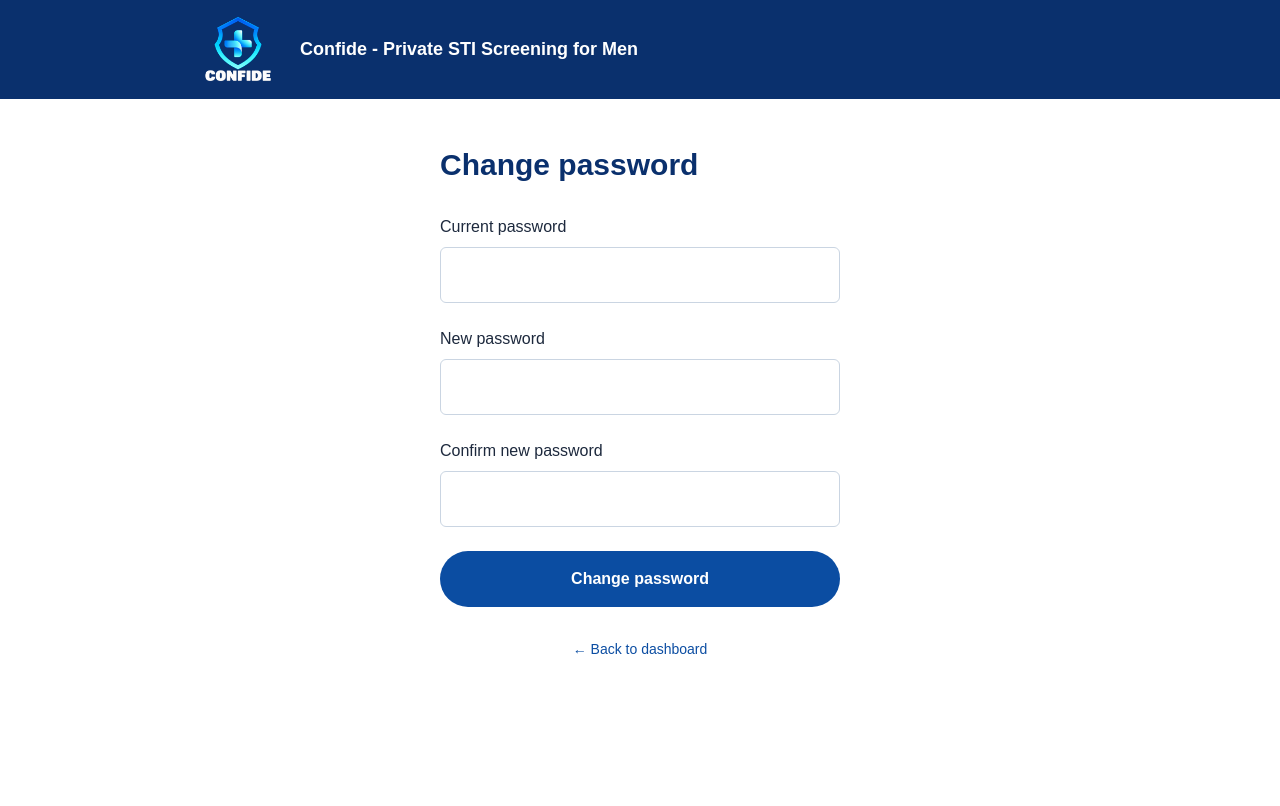
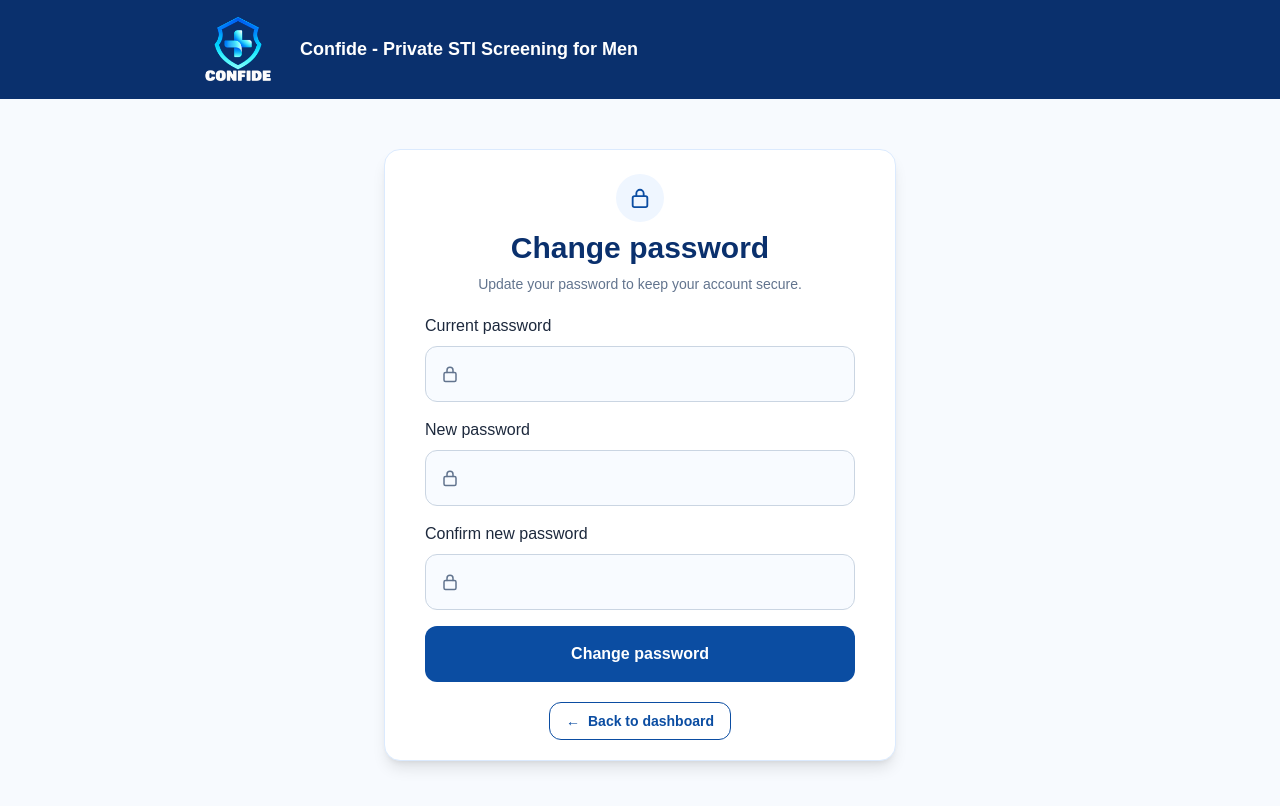
Before and after one commit to nisithSaranga/Confide, a Next.js app in the folder frontend/: page /change-password in a window 1280 px wide. Shown: the top 806 px of the page. Built offline with nearby package versions, Linux system fonts and the light colour scheme.

Commit message:
Align change password page with authentication UI
- Applied the shared authentication card and password-field styling
- Added consistent heading, security guidance and lock icon on the fields
- Updated primary action styling and spacing
- Added the compact Back to dashboard control

```diff
--- a/frontend/src/app/change-password/page.tsx
+++ b/frontend/src/app/change-password/page.tsx
@@ -14,7 +14,7 @@ export default function ChangePassword() {
   const [showToast, setShowToast] = useState(false);
 
   return (
-    <main className="min-h-screen bg-white">
+    <main className="min-h-screen bg-[#F7FAFE]">
       <nav className="bg-[#0A306D] px-47 py-4 flex items-center">
         <Link href="/dashboard" className="flex items-center gap-3 w-full">
         <Image src="/logo.png" alt="Confide" width={100} height={100} />
@@ -24,8 +24,34 @@ export default function ChangePassword() {
       </Link>
       </nav>
 
-      <div className="max-w-md mx-auto px-6 py-12">
-        <h1 className="text-3xl font-bold text-[#0A306D] mb-8">Change password</h1>
+      <div className="min-h-[calc(100vh-88px)] flex items-center justify-center px-6 py-4">
+        <div className="w-full max-w-lg bg-white border border-blue-100 rounded-2xl shadow-lg px-10 pt-6 pb-5">
+          <div className="flex justify-center mb-2">
+            <div className="w-12 h-12 rounded-full bg-blue-50 flex items-center justify-center">
+              <svg
+                xmlns="http://www.w3.org/2000/svg"
+                width="22"
+                height="22"
+                viewBox="0 0 24 24"
+                fill="none"
+                stroke="#0B4DA2"
+                strokeWidth="2"
+                strokeLinecap="round"
+                strokeLinejoin="round"
+              >
+                <rect width="16" height="12" x="4" y="10" rx="2" />
+                <path d="M8 10V7a4 4 0 0 1 8 0v3" />
+              </svg>
+            </div>
+          </div>
+
+          <h1 className="text-3xl font-bold text-[#0A306D] text-center">
+            Change password
+          </h1>
+
+          <p className="text-slate-500 text-sm text-center mt-2 mb-5">
+            Update your password to keep your account secure.
+          </p>
 
         {success ? (
           <div className="bg-green-50 border border-green-200 rounded-xl p-6 text-center">
@@ -36,7 +62,7 @@ export default function ChangePassword() {
           </div>
         ) : (
           <form
-            className="space-y-6"
+            className="space-y-4"
             onSubmit={async (e) => {
               e.preventDefault();
               setError("");
@@ -66,48 +92,109 @@ export default function ChangePassword() {
           >
             <div>
               <label className="text-base text-slate-800 block mb-2">Current password</label>
+               <div className="relative">
+                  <svg
+                    xmlns="http://www.w3.org/2000/svg"
+                    width="18"
+                    height="18"
+                    viewBox="0 0 24 24"
+                    fill="none"
+                    stroke="currentColor"
+                    strokeWidth="2"
+                    strokeLinecap="round"
+                    strokeLinejoin="round"
+                    className="absolute left-4 top-1/2 -translate-y-1/2 text-slate-500 pointer-events-none"
+                  >
+                    <rect width="16" height="12" x="4" y="10" rx="2" />
+                    <path d="M8 10V7a4 4 0 0 1 8 0v3" />
+                  </svg>
+
                   <input
                     type="password"
                     value={currentPassword}
                     onChange={(e) => setCurrentPassword(e.target.value)}
-                className="w-full h-14 px-4 border border-slate-300 rounded-md text-base focus:outline-none focus:border-[#0B4DA2] focus:ring-1 focus:ring-[#0B4DA2]"
+                    className="w-full h-14 pl-12 pr-4 bg-[#F8FBFF] border border-slate-300 rounded-xl text-base focus:outline-none focus:border-[#0B4DA2] focus:ring-1 focus:ring-[#0B4DA2]"
                   />
+                </div>
             </div>
 
             <div>
               <label className="text-base text-slate-800 block mb-2">New password</label>
+               <div className="relative">
+                  <svg
+                    xmlns="http://www.w3.org/2000/svg"
+                    width="18"
+                    height="18"
+                    viewBox="0 0 24 24"
+                    fill="none"
+                    stroke="currentColor"
+                    strokeWidth="2"
+                    strokeLinecap="round"
+                    strokeLinejoin="round"
+                    className="absolute left-4 top-1/2 -translate-y-1/2 text-slate-500 pointer-events-none"
+                  >
+                    <rect width="16" height="12" x="4" y="10" rx="2" />
+                    <path d="M8 10V7a4 4 0 0 1 8 0v3" />
+                  </svg>
+
                   <input
                     type="password"
                     value={newPassword}
                     onChange={(e) => setNewPassword(e.target.value)}
-                className="w-full h-14 px-4 border border-slate-300 rounded-md text-base focus:outline-none focus:border-[#0B4DA2] focus:ring-1 focus:ring-[#0B4DA2]"
+                    className="w-full h-14 pl-12 pr-4 bg-[#F8FBFF] border border-slate-300 rounded-xl text-base focus:outline-none focus:border-[#0B4DA2] focus:ring-1 focus:ring-[#0B4DA2]"
                   />
+                </div>
             </div>
 
             <div>
               <label className="text-base text-slate-800 block mb-2">Confirm new password</label>
+              <div className="relative">
+                  <svg
+                    xmlns="http://www.w3.org/2000/svg"
+                    width="18"
+                    height="18"
+                    viewBox="0 0 24 24"
+                    fill="none"
+                    stroke="currentColor"
+                    strokeWidth="2"
+                    strokeLinecap="round"
+                    strokeLinejoin="round"
+                    className="absolute left-4 top-1/2 -translate-y-1/2 text-slate-500 pointer-events-none"
+                  >
+                    <rect width="16" height="12" x="4" y="10" rx="2" />
+                    <path d="M8 10V7a4 4 0 0 1 8 0v3" />
+                  </svg>
+
                   <input
                     type="password"
                     value={confirmPassword}
                     onChange={(e) => setConfirmPassword(e.target.value)}
-                className="w-full h-14 px-4 border border-slate-300 rounded-md text-base focus:outline-none focus:border-[#0B4DA2] focus:ring-1 focus:ring-[#0B4DA2]"
+                    className="w-full h-14 pl-12 pr-4 bg-[#F8FBFF] border border-slate-300 rounded-xl text-base focus:outline-none focus:border-[#0B4DA2] focus:ring-1 focus:ring-[#0B4DA2]"
                   />
+                </div>
             </div>
 
             {error && <p className="text-red-600 text-sm">{error}</p>}
 
             <button
               type="submit"
-              className="w-full h-14 rounded-full bg-[#0B4DA2] text-white font-bold text-base hover:brightness-90 transition-all cursor-pointer"
+              className="w-full h-14 rounded-xl bg-[#0B4DA2] text-white font-bold text-base hover:bg-[#093F86] transition-colors cursor-pointer"
             >
               Change password
             </button>
           </form>
         )}
 
-        <Link href="/dashboard" className="block text-center text-[#0B4DA2] text-sm mt-8 hover:underline">
-          ← Back to dashboard
+        <div className="flex justify-center mt-5">
+          <Link
+            href="/dashboard"
+            className="inline-flex items-center gap-2 border border-[#0B4DA2] text-[#0B4DA2] text-sm font-semibold px-4 py-2 rounded-xl hover:bg-blue-50 transition-colors"
+          >
+            <span className="leading-none">←</span>
+            Back to dashboard
           </Link>
+        </div>
+      </div>
     </div>
       {showToast && (
           <Toast message="Password changed successfully" onClose={() => setShowToast(false)} />
```
Lines whose indentation alone changed are shown as unchanged.
